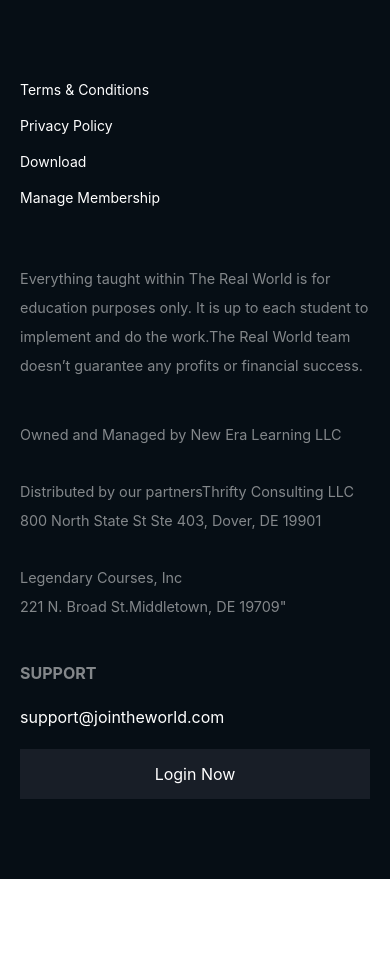
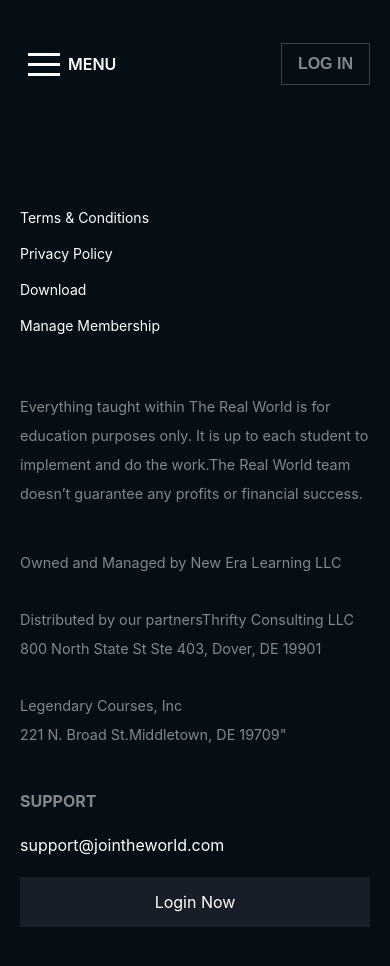
Before and after one commit to imran0dot/therealworld, a React (Vite) app: page / in a window 390 px wide. Shown: the top 966 px of the page. Before the commit the page ends 879 px from the top, so only its background shows below. Built offline with nearby package versions, Linux system fonts and the light colour scheme; a web font is replaced by a local one.

Commit message:
header hamburger menu [done]

```diff
--- a/package.json
+++ b/package.json
@@ -10,6 +10,7 @@
     "preview": "vite preview"
   },
   "dependencies": {
+    "hamburger-react": "^2.5.1",
     "react": "^18.2.0",
     "react-dom": "^18.2.0",
     "react-icons": "^5.2.1",
--- a/src/App.tsx
+++ b/src/App.tsx
@@ -1,10 +1,12 @@
 import React from 'react';
 import Footer from './components/shared/Footer';
+import Header from './components/shared/Header';
 
 
 const App: React.FC = () => {
   return (
     <div>
+      <Header />
       <Footer></Footer>
     </div>
   );
--- a/src/components/shared/Footer.tsx
+++ b/src/components/shared/Footer.tsx
@@ -1,12 +1,12 @@
 import React from 'react';
 import MaxWidth from '../../MaxWidth';
 
-interface FooterLink {
+export interface MenuType {
     name: string,
     link: string
 }
 
-const footerLink: FooterLink[] = [
+const footerLink: MenuType[] = [
     {
         name: "Terms & Conditions",
         link: "#"
--- /dev/null
+++ b/src/components/shared/Header.tsx
@@ -0,0 +1,27 @@
+import React from 'react';
+import Menu from '../ui/Menu';
+import MaxWidth from '../../MaxWidth';
+import SimpleButton from '../ui/SimpleButton';
+
+const Header: React.FC = () => {
+    return (
+        <div className='py-10'>
+            <MaxWidth>
+                <div className='grid grid-cols-2 justify-center items-center'>
+                    <div>
+                        <Menu />
+                    </div>
+                    {/* <div className='justify-center w-4/12 mx-auto'>
+                        <p className='text-center text-secondary-white uppercase text-[10px]'>The Real World</p>
+                        <Logo />
+                    </div> */}
+                    <div className='flex justify-end'>
+                        <SimpleButton>Log In</SimpleButton>
+                    </div>
+                </div>
+            </MaxWidth>
+        </div>
+    );
+};
+
+export default Header;
--- a/src/components/ui/Logo.tsx
+++ b/src/components/ui/Logo.tsx
@@ -3,8 +3,8 @@ import logo from '../../../src/assets/the-real-world-logo_1the-real-world-logo.w
 
 const Logo:React.FC = () => {
     return (
-        <div>
-            <img src={logo} alt='logo' />
+        <div className='flex justify-center items-center'>
+            <img src={logo} alt='logo' className='w-28' />
         </div>
     );
 };
--- /dev/null
+++ b/src/components/ui/Menu.tsx
@@ -0,0 +1,76 @@
+import React, { useState } from 'react';
+import { Divide as Hamburger } from 'hamburger-react';
+import { MenuType } from '../shared/Footer';
+import MenuList from './MenuList';
+
+const Menu: React.FC = () => {
+    const [isOpen, setOpen] = useState(false);
+
+    const menuItems: MenuType[] = [
+        {
+            link: "#",
+            name: "Interviews"
+        },
+        {
+            link: "#",
+            name: "Features"
+        },
+        {
+            link: "#",
+            name: "Student wins"
+        },
+        {
+            link: "#",
+            name: "TRW Campuses"
+        },
+        {
+            link: "#",
+            name: "FAQ"
+        }
+    ];
+
+    return (
+        <div
+            className='relative'>
+            {/* menu hamburger  */}
+            <div
+                onClick={() => setOpen(!isOpen)}
+                className='text-white flex justify-start items-center cursor-pointer'>
+                <Hamburger
+                    toggled={isOpen}
+                    toggle={setOpen}
+                    easing="ease-in" />
+
+                <p className='uppercase font-semibold'>Menu</p>
+            </div>
+
+            <div className={`
+            ${isOpen ?
+                    'translate-x-0 opacity-100'
+                    :
+                    '-translate-x-3 opacity-0'
+                }
+                bg-primary-background
+                border
+                flex flex-col
+                border-secondary-background
+                fixed
+                w-[400px]
+                mt-5
+                transition-all
+                duration-300
+                p-5
+                border-opacity-70`}>
+                {
+                    menuItems.map((menuItem: MenuType) => <MenuList
+                        key={menuItem.name}
+                        link={menuItem.link as string}
+                        name={menuItem.name as string}
+                    />)
+                }
+            </div>
+        </div>
+    );
+};
+
+export default Menu;
--- /dev/null
+++ b/src/components/ui/MenuList.tsx
@@ -0,0 +1,29 @@
+import React from 'react';
+import { MenuType } from '../shared/Footer';
+
+const MenuList: React.FC<MenuType> = ({
+    link,
+    name
+}) => {
+    return (
+        <a
+            href={link}
+            className='
+            p-4
+            text-white
+            bg-primary-background
+            pl-5
+            hover:pl-10
+            transition-all
+            duration-500
+            border-b
+            border-secondary-background
+            border-opacity-10
+            [&:nth-last-child(-n+1)]:border-none
+            '>
+            {name}
+        </a>
+    );
+};
+
+export default MenuList;
```
Also changed, not shown: 1 other file (tests, documents, lock files or other folders).
